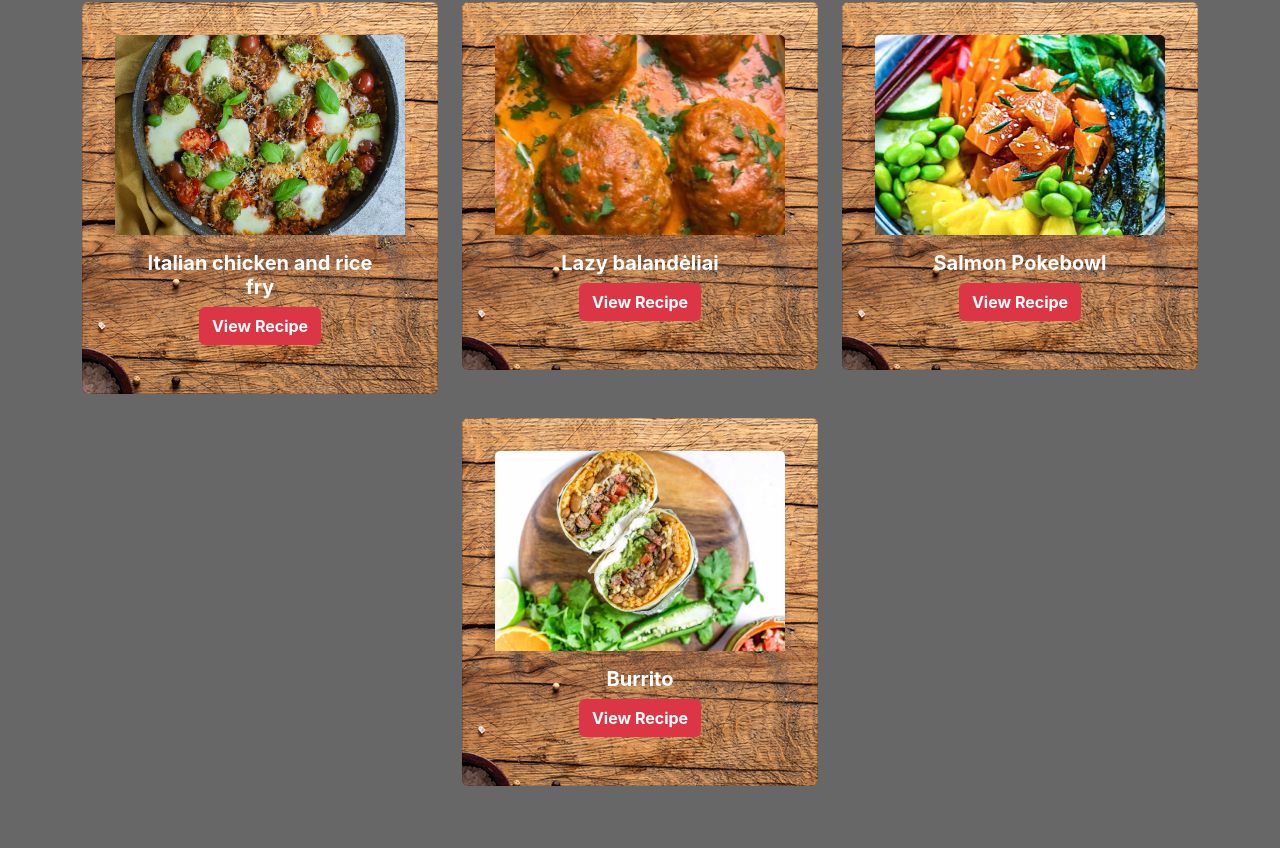
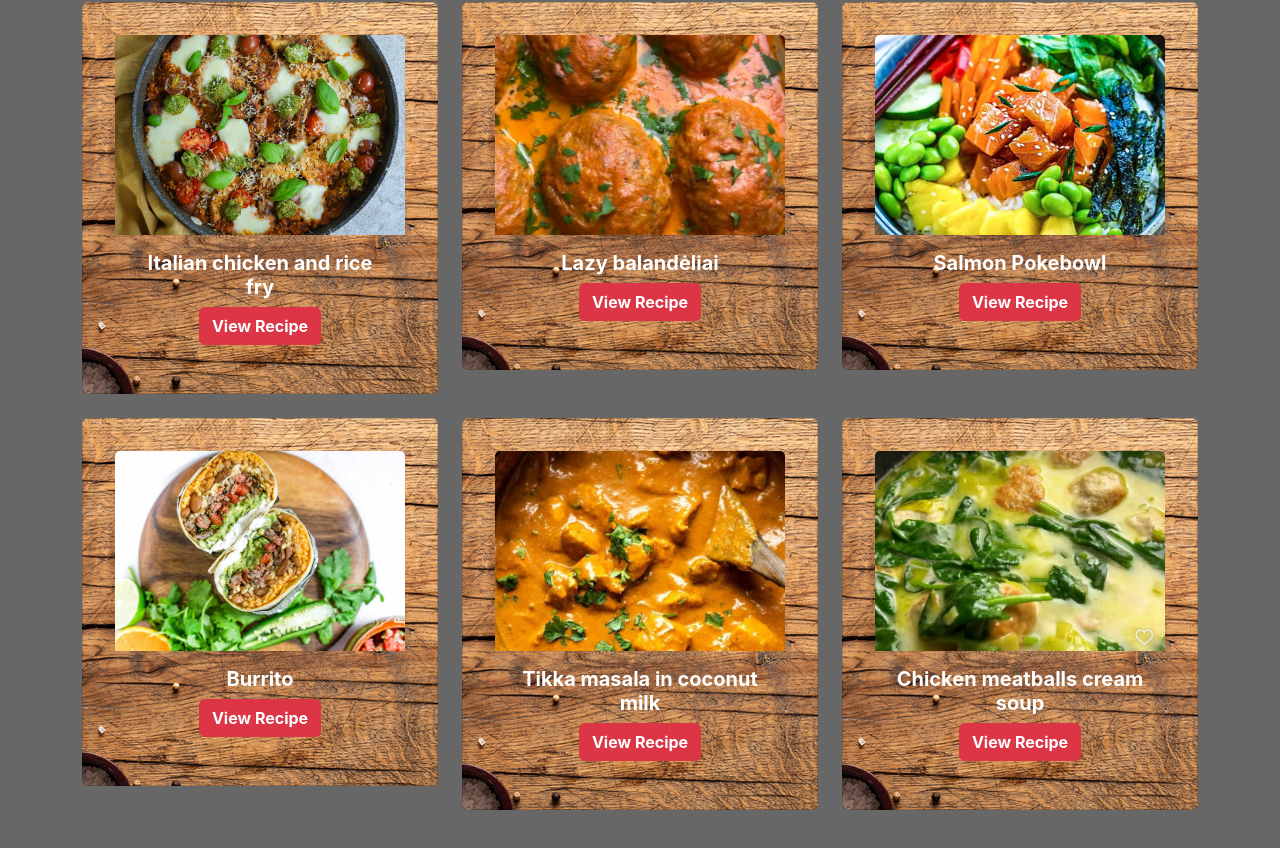
Before and after one commit to lukas-anci/recipe-app, a React (Vite) app: page / in a window 1280 px wide. Shown: the part 2500-3348 px from the top of the page. Built offline with nearby package versions, Linux system fonts and the light colour scheme.

Commit message:
Tikka masala coconut milk, chcien spinach soup

```diff
--- a/src/recipeData.ts
+++ b/src/recipeData.ts
@@ -636,4 +636,55 @@ export const recipeData = [
       'In this step, you can eat the burritos as they are or heat them in the oven at 180 degrees for 15 minutes and eat them hot. Transfer the remaining burritos to the refrigerator or freezer for later use.',
     ],
   },
+  {
+    id: '23',
+    name: 'Tikka masala in coconut milk',
+    category: 'Chicken',
+    imageUrl: '/images/tikkamasalacoconut.jpg',
+    ingredients: [
+      '1 kg chicken tighs',
+      '1 can of coconut milk',
+      'Garlic cloves',
+      'Lemon',
+      '1 tbsp. Tikka masala paste',
+      'Coriander, rice and fried onions to serve',
+    ],
+
+    instructions: [
+      'Cut the chicken and fry in the pan until half cooked.',
+      'Add the tikka masala paste. Mix and add coconut milk to the pan',
+      'Close the pan with the lid and boil for 30 mins.',
+      'Squeze some lemon juice.',
+      'Add fresh coriander and serve with rice and fried onions',
+    ],
+  },
+  {
+    id: '24',
+    name: 'Chicken meatballs cream soup',
+    category: 'Soup',
+    imageUrl: '/images/chickenspinachsoup.jpg',
+    ingredients: [
+      '400 g minced chicken',
+      'Half a cup panko breadcrumbs',
+      'Salt and pepper',
+      '1 egg',
+      'Olive oil to fry',
+      '--------------',
+      '1.5 tbsp. butter',
+      '1 leek',
+      '2 carrots',
+      '2 tbsp. cream cheese',
+      '1.5 l chicken broth',
+      '70 g fresh spinach',
+      '1 can of white beans',
+    ],
+
+    instructions: [
+      'Make meatballs out of chicken, egg, salt and pepper and panko breadcrumbs.',
+      'Fry from two sides in the pan until golden. Set aside.',
+      'In the same pan add butter and fry cut leek and carrots.',
+      'Add meatballs back to the pan, add the chicken broth and boil until vegetables soften and the meatballs are cooked',
+      'Add the cream cheese, pour spinach and beans and boil until spinach is done.',
+    ],
+  },
 ];
```
Also changed, not shown: public/images/chickenspinachsoup.jpg (added), public/images/tikkamasalacoconut.jpg (added).
